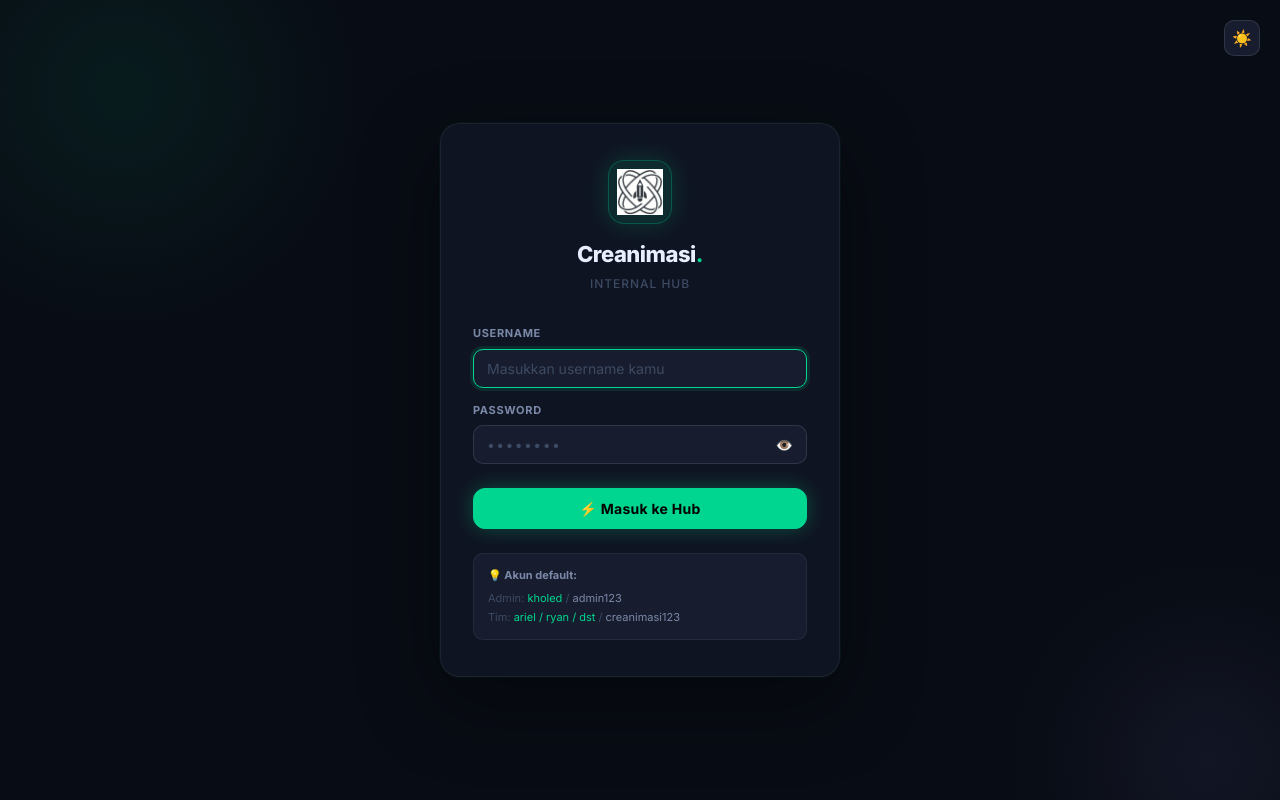
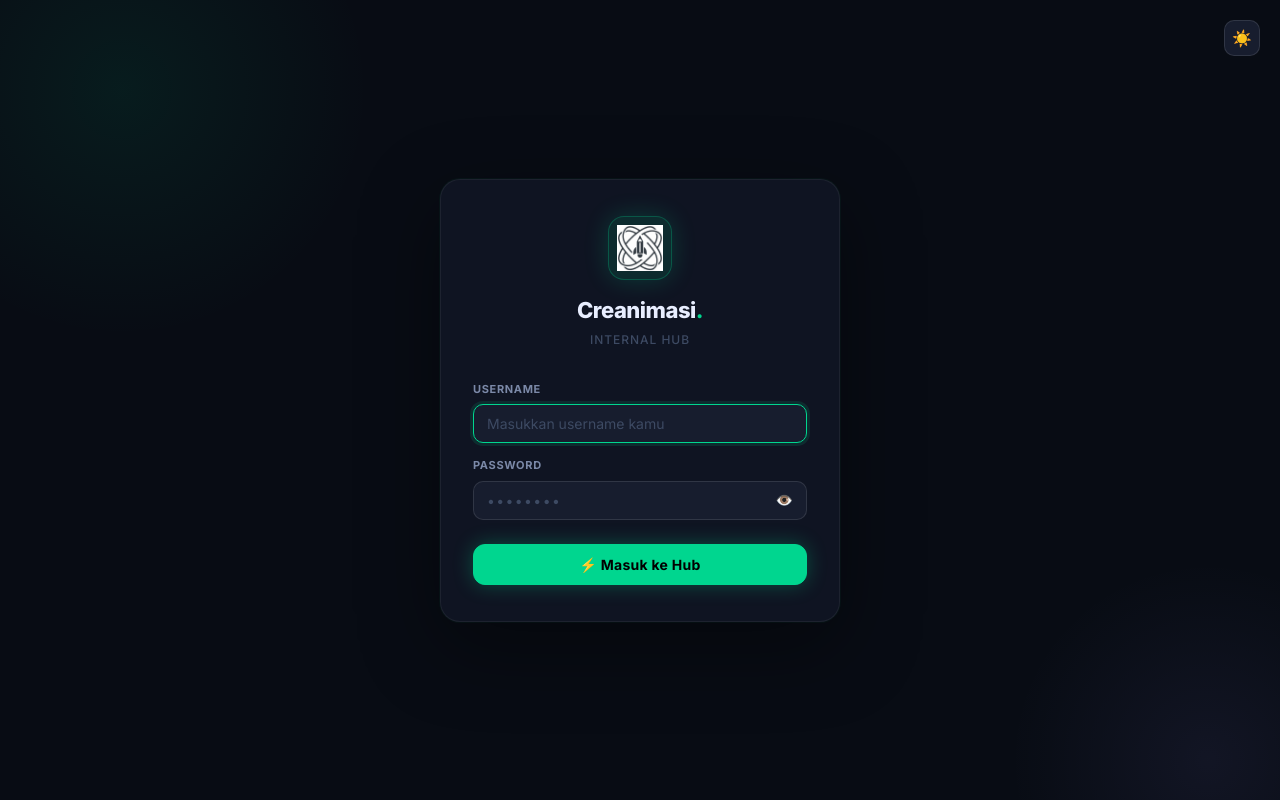
Before and after one commit to creanimasi/creanimasi-hub, a React (Create React App) app: page /login in a window 1280 px wide. Built offline with nearby package versions, Linux system fonts and the light colour scheme; no server answers.

Commit message:
fix: hapus hint akun default dari halaman login

```diff
--- a/src/pages/Login.jsx
+++ b/src/pages/Login.jsx
@@ -140,15 +140,6 @@ export default function Login({ onLogin }) {
         </form>
 
         {/* Hint akun */}
-        <div style={{
-          marginTop: 24, padding: '12px 14px', borderRadius: 10,
-          background: 'var(--surface-2)', border: '1px solid var(--border)',
-          fontSize: 11, color: 'var(--text-3)', lineHeight: 1.7,
-        }}>
-          <div style={{ fontWeight: 700, color: 'var(--text-2)', marginBottom: 4 }}>💡 Akun default:</div>
-          <div>Admin: <span style={{ color: 'var(--green)' }}>kholed</span> / <span style={{ color: 'var(--text-2)' }}>admin123</span></div>
-          <div>Tim: <span style={{ color: 'var(--green)' }}>ariel / ryan / dst</span> / <span style={{ color: 'var(--text-2)' }}>creanimasi123</span></div>
-        </div>
       </div>
     </div>
   );
```
Also changed, not shown: 7 other files (tests, documents, lock files or other folders).
